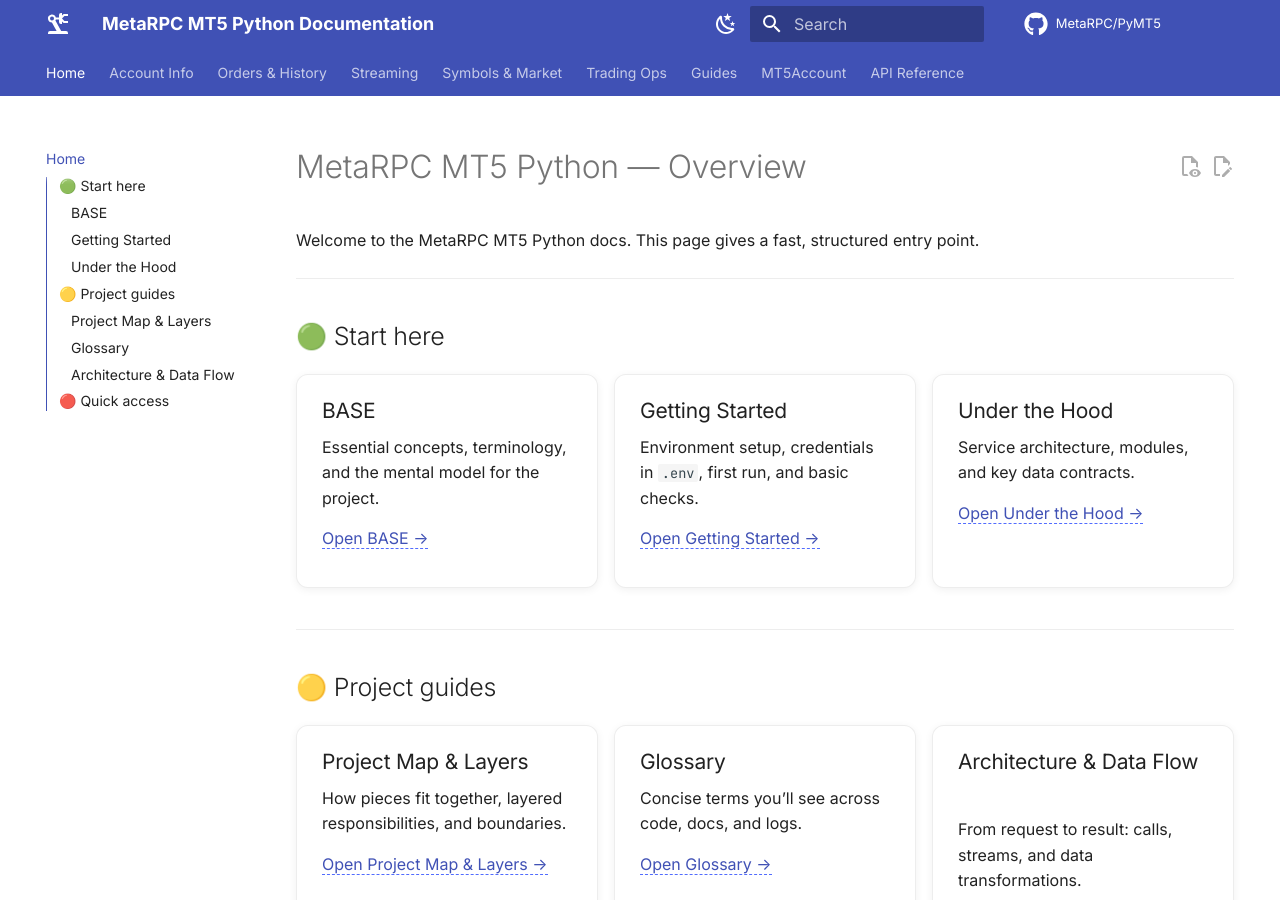
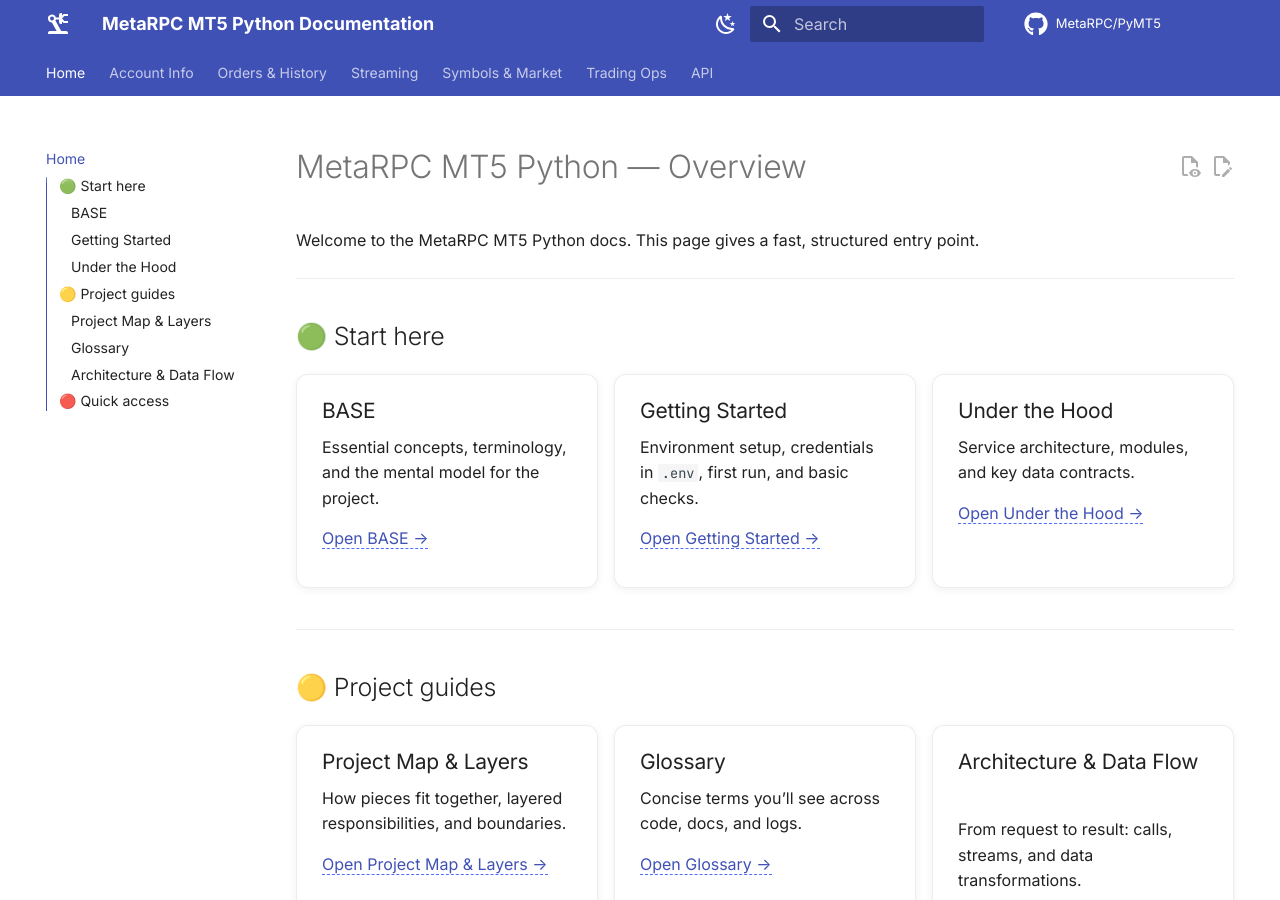
Before and after one commit to MetaRPC/PyMT5, an MkDocs documentation site: the page built from docs/index.md, in a window 1280 px wide and 900 px high. Built offline with MkDocs 1.6.1 and Material for MkDocs 9.7.7, drawn with Linux system fonts in a browser that asks for light colours; comment, search, counter and statistics services are not loaded; part of the change alters nothing that is shown.

Commit message:
Update mkdocs.yml

```diff
--- a/mkdocs.yml
+++ b/mkdocs.yml
@@ -65,77 +65,12 @@ copyright: >
 
 nav:
   - Home: index.md
-
-  # Top bar shortcuts (short labels)
   - Account Info: MT5Account/Account_Information/Account_Information_Overview.md
   - Orders & History: MT5Account/Orders_Positions_History/OrdersPositionsHistory_Overview.md
   - Streaming: MT5Account/Subscriptions_Streaming/SubscriptionsStreaming_Overview.md
   - Symbols & Market: MT5Account/Symbols_and_Market/SymbolsandMarket_Overview.md
   - Trading Ops: MT5Account/Trading_Operations/TradingOperations_Overview.md
-
-  # Full sections
-  - Guides:
-      - Architecture & Data Flow: I_want_to_add/Architecture_DataFlow.md
-      - Glossary: I_want_to_add/Glossary.md
-      - Project Map & Layers: I_want_to_add/Project_Map_and_Layers.md
-
-  - MT5Account:
-      - BASE: MT5Account/BASE.md
-      - Under the Hood: MT5Account/Under_the_Hood.md
-
-      - Account Information:
-          - Overview: MT5Account/Account_Information/Account_Information_Overview.md
-          - Account Info Double: MT5Account/Account_Information/account_info_double.md
-          - Account Info Integer: MT5Account/Account_Information/account_info_integer.md
-          - Account Info String: MT5Account/Account_Information/account_info_string.md
-          - Account Summary: MT5Account/Account_Information/account_summary.md
-
-      - Orders / Positions / History:
-          - Overview: MT5Account/Orders_Positions_History/OrdersPositionsHistory_Overview.md
-          - Opened Orders: MT5Account/Orders_Positions_History/opened_orders.md
-          - Opened Orders Tickets: MT5Account/Orders_Positions_History/opened_orders_tickets.md
-          - Order History: MT5Account/Orders_Positions_History/order_history.md
-          - Positions History: MT5Account/Orders_Positions_History/positions_history.md
-          - Positions Total: MT5Account/Orders_Positions_History/positions_total.md
-
-      - Symbols & Market:
-          - Overview: MT5Account/Symbols_and_Market/SymbolsandMarket_Overview.md
-          - Market Book Add: MT5Account/Symbols_and_Market/market_book_add.md
-          - Market Book Get: MT5Account/Symbols_and_Market/market_book_get.md
-          - Market Book Release: MT5Account/Symbols_and_Market/market_book_release.md
-          - Symbol Exist: MT5Account/Symbols_and_Market/symbol_exist.md
-          - Symbol Info Double: MT5Account/Symbols_and_Market/symbol_info_double.md
-          - Symbol Info Integer: MT5Account/Symbols_and_Market/symbol_info_integer.md
-          - Symbol Info Margin Rate: MT5Account/Symbols_and_Market/symbol_info_margin_rate.md
-          - Symbol Info Session Quote: MT5Account/Symbols_and_Market/symbol_info_session_quote.md
-          - Symbol Info Session Trade: MT5Account/Symbols_and_Market/symbol_info_session_trade.md
-          - Symbol Info String: MT5Account/Symbols_and_Market/symbol_info_string.md
-          - Symbol Info Tick: MT5Account/Symbols_and_Market/symbol_info_tick.md
-          - Symbol Is Synchronized: MT5Account/Symbols_and_Market/symbol_is_synchronized.md
-          - Symbol Name: MT5Account/Symbols_and_Market/symbol_name.md
-          - Symbol Params Many: MT5Account/Symbols_and_Market/symbol_params_many.md
-          - Symbol Select: MT5Account/Symbols_and_Market/symbol_select.md
-          - Symbols Total: MT5Account/Symbols_and_Market/symbols_total.md
-          - Tick Value With Size: MT5Account/Symbols_and_Market/tick_value_with_size.md
-
-      - Subscriptions & Streaming:
-          - Overview: MT5Account/Subscriptions_Streaming/SubscriptionsStreaming_Overview.md
-          - On Position Profit: MT5Account/Subscriptions_Streaming/on_position_profit.md
-          - On Positions And Pending Orders Tickets: MT5Account/Subscriptions_Streaming/on_positions_and_pending_orders_tickets.md
-          - On Symbol Tick: MT5Account/Subscriptions_Streaming/on_symbol_tick.md
-          - On Trade: MT5Account/Subscriptions_Streaming/on_trade.md
-          - On Trade Transaction: MT5Account/Subscriptions_Streaming/on_trade_transaction.md
-
-      - Trading Operations:
-          - Overview: MT5Account/Trading_Operations/TradingOperations_Overview.md
-          - Order Calc Margin: MT5Account/Trading_Operations/order_calc_margin.md
-          - Order Check: MT5Account/Trading_Operations/order_check.md
-          - Order Close: MT5Account/Trading_Operations/order_close.md
-          - Order Modify: MT5Account/Trading_Operations/order_modify.md
-          - Order Send: MT5Account/Trading_Operations/order_send.md
-
-  - API Reference: api.md
-
+  - API: api.md
 
 markdown_extensions:
   - admonition
```
